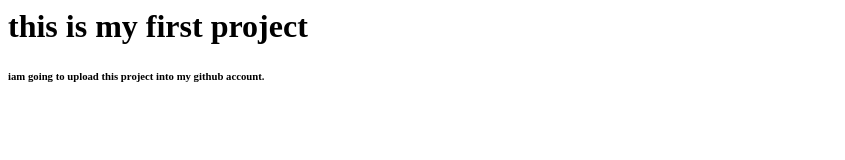
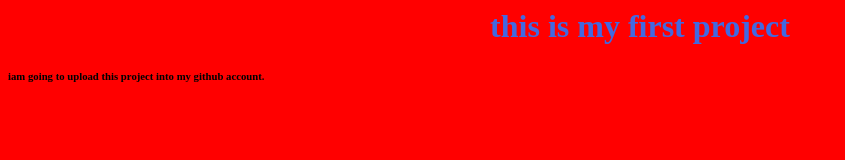
Before and after one commit to narendulatharun/practice, a plain HTML site: page index.html in a window 1280 px wide. Shown: the whole page, without its empty margins (0-845 px from the left). Drawn offline with Linux system fonts and the light colour scheme.

Commit message:
file is modified

```diff
--- a/index.html
+++ b/index.html
@@ -1,8 +1,10 @@
 <html>
-    <h1>
+    <body style="background-color: red;">
+    <h1 style="color: royalblue; text-align: center;">
         this is my first project
     </h1>
     <h6>
         iam going to upload this project into my github account.
     </h6>
+</body>
 </html>
```
